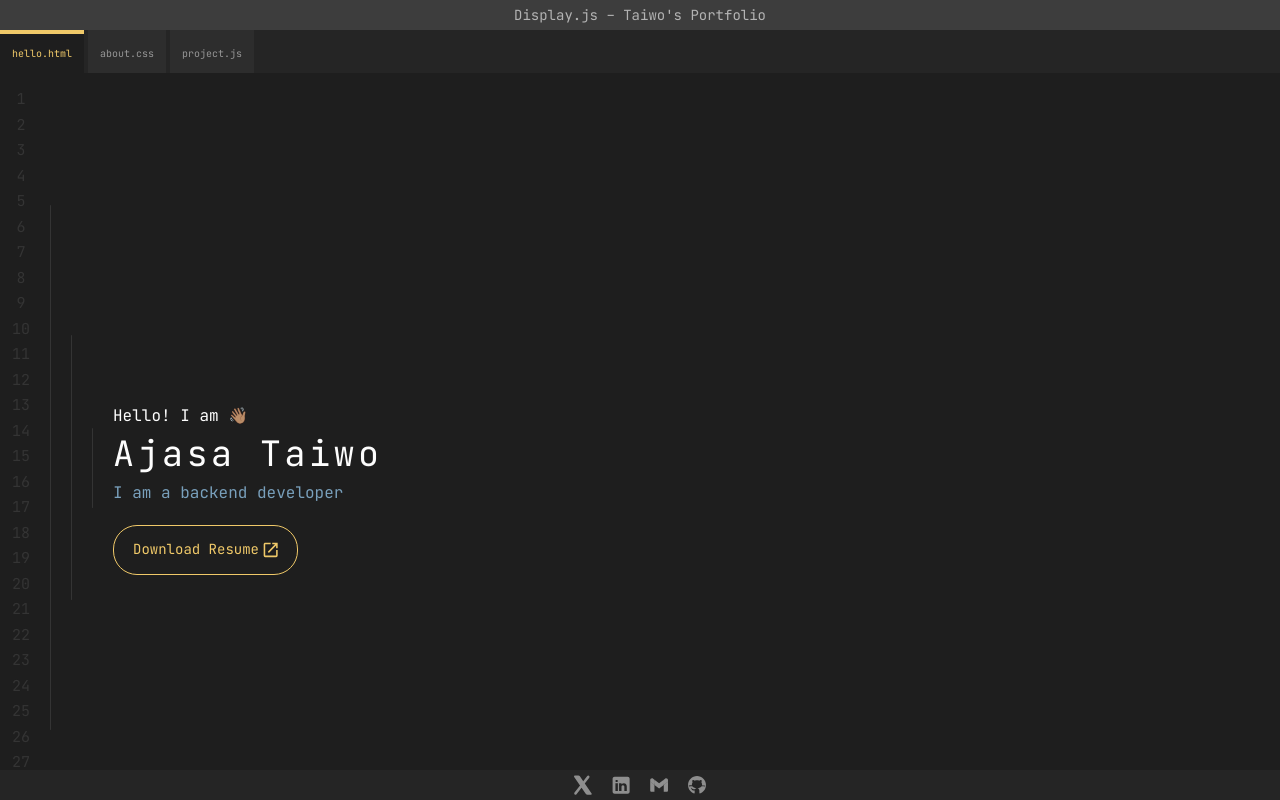
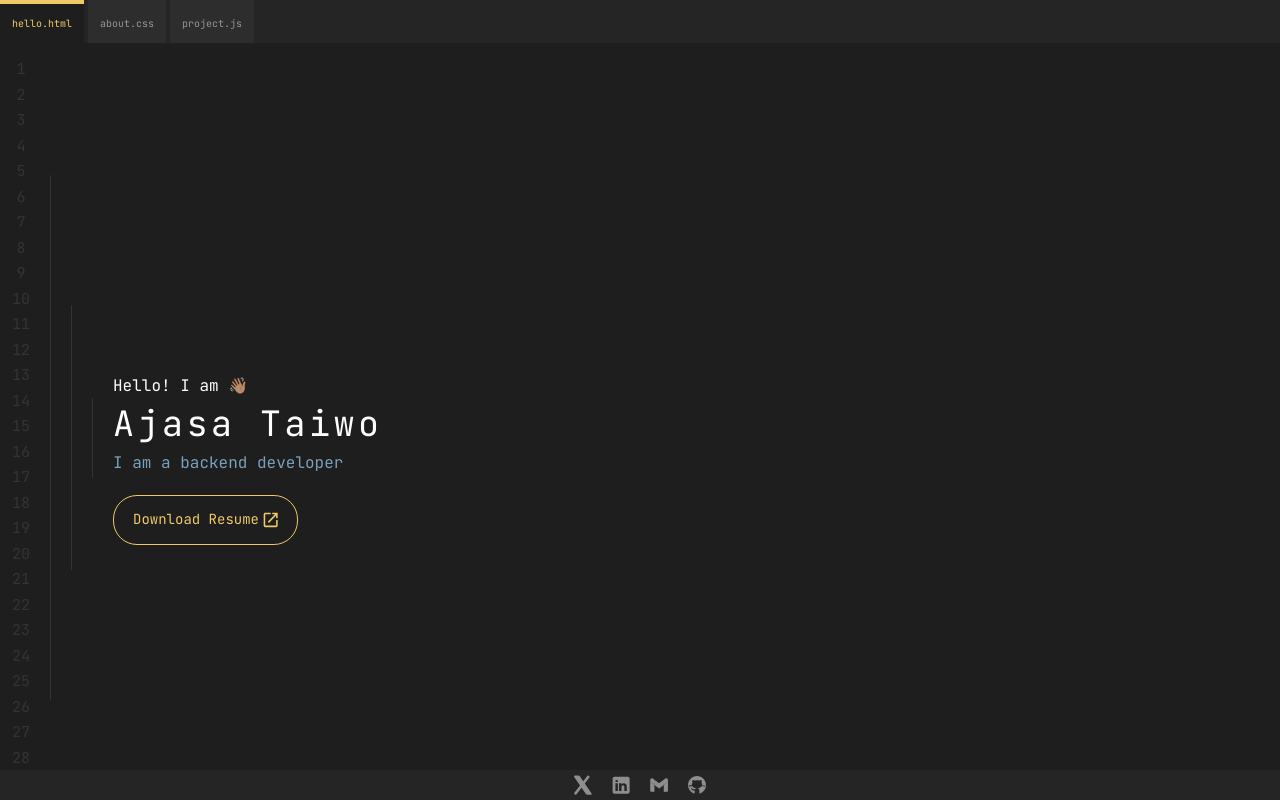
Before and after one commit to taiwoajasa245/portfolio-website, a Next.js app: page / in a window 1280 px wide. Built offline with nearby package versions, Linux system fonts and the light colour scheme.

Commit message:
header removed

```diff
--- a/src/app/page.tsx
+++ b/src/app/page.tsx
@@ -2,7 +2,7 @@
 
 import { useState } from "react";
 import { TabProvider } from "@/context/AboutTabContext";
-import Header from "@/components/Header";
+// import Header from "@/components/Header";
 import Navbar from "@/components/Navbar";
 import HomePage from "@/ui/HomePage";
 import Footer from "@/components/Footer";
@@ -36,7 +36,7 @@ export default function Home() {
       <ProjectTabProvider>
         <TabProvider>
           <div className="w-full h-screen flex flex-col  overflow-y-auto">
-            <Header />
+            {/* <Header /> */}
             <Navbar onTabChange={setActiveTab} />
             <div className="flex-grow overflow-auto scrollbar-hide">
               <HomePage activeTab={activeTab} /> {/* Pass activeTab as prop */}
```
